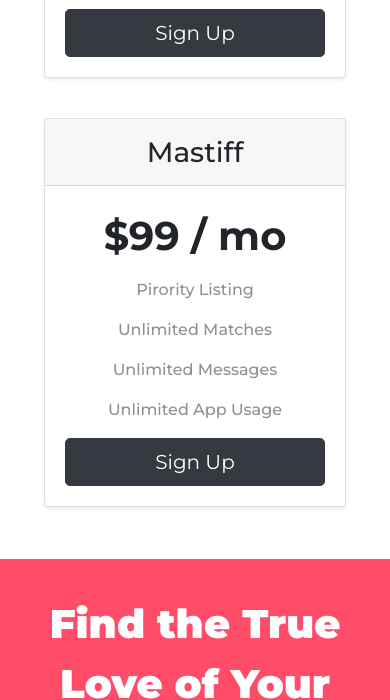
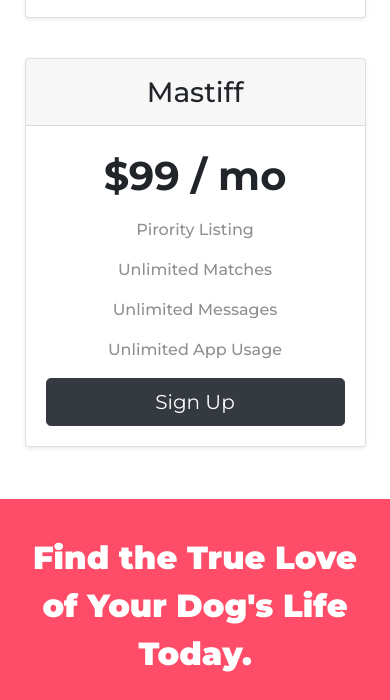
Before and after one commit to ankitpradhan123/tindog, a plain HTML site: page index.html in a window 390 px wide. Shown: the part 3034-3734 px from the top of the page. Drawn offline with nearby package versions, Linux system fonts and the light colour scheme.

Commit message:
Update styles.css

```diff
--- a/css/styles.css
+++ b/css/styles.css
@@ -239,6 +239,11 @@ p{
     width: 3rem;
   }
 
+  #pricing{
+    padding: 8% 5%;
+    text-align: center;
+  }
+
   .press-images{
     width: 15%;
     margin: 5% 2%;
@@ -250,7 +255,7 @@ p{
   }
 
   .cta-title{
-    font-size: 2.5rem;
+    font-size: 2rem;
   }
 
 
```
